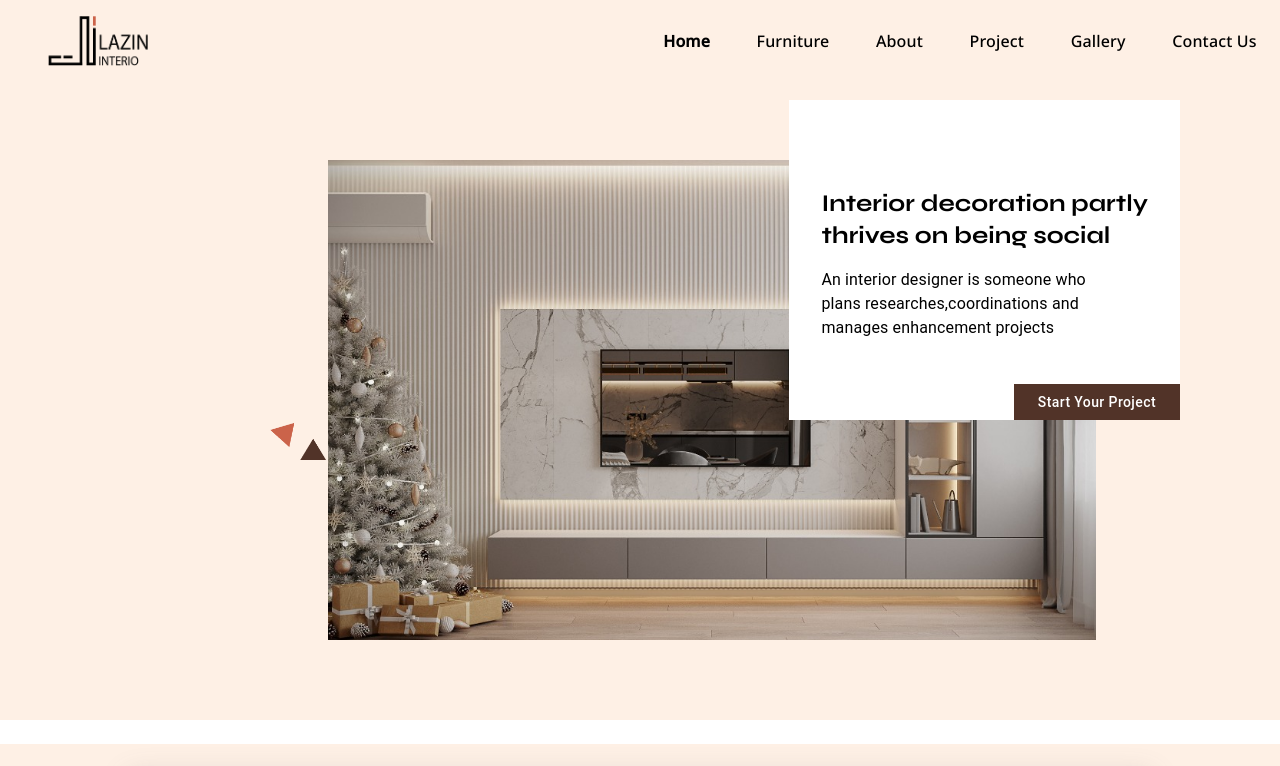
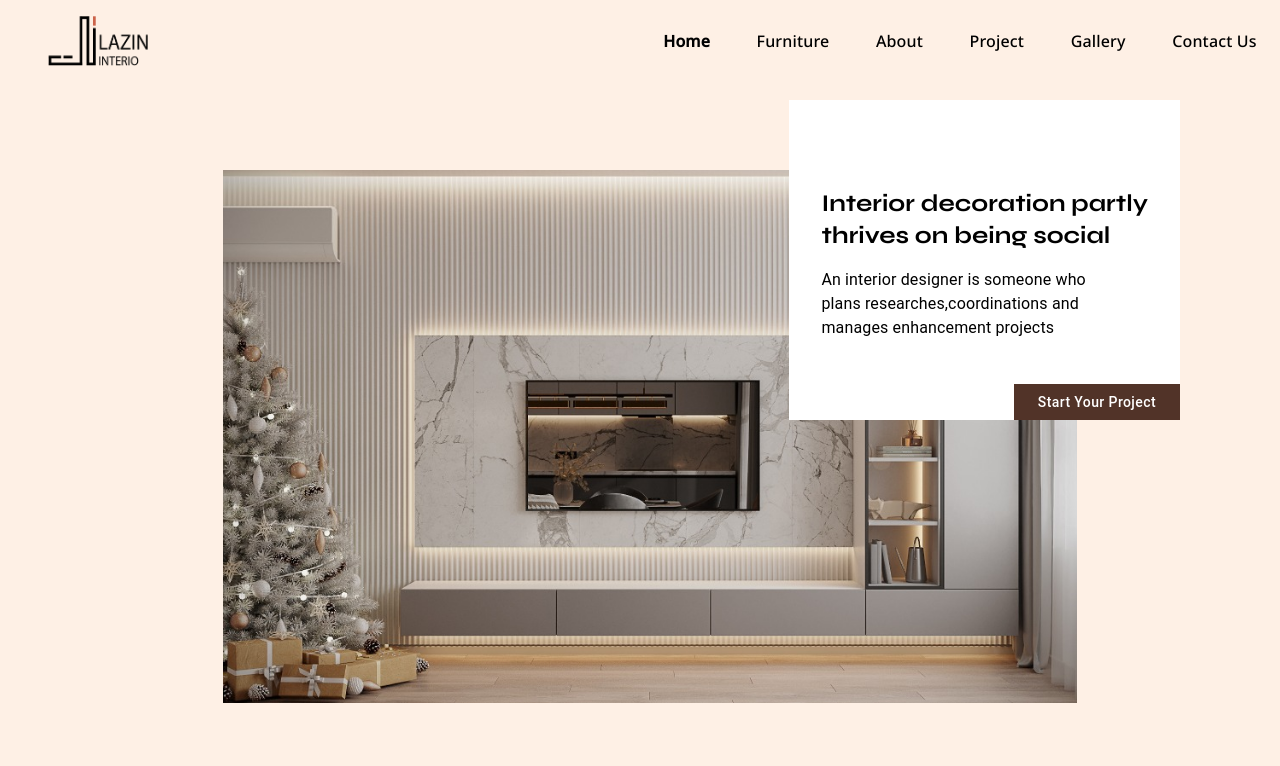
Before and after one commit to 22abhinavtv/Lazin-web-new, a Next.js app: page / in a window 1280 px wide. Shown: the top 766 px of the page. Built offline with nearby package versions, Linux system fonts and the light colour scheme; a web font is replaced by a local one.

Commit message:
new data

```diff
--- a/Components/Furniture/Banner.tsx
+++ b/Components/Furniture/Banner.tsx
@@ -10,6 +10,7 @@ export default function Banner() {
         <Grid py={10} container bgcolor={MAIN_COLOR} sx={{
             mt: { xs: 7, lg: 10 }, justifyContent: 'center', alignItems: 'center', position: "relative"
         }}>
+
 
             <img width="55%" src="/assets/home/banner/banner.jpeg" alt="" />
 
--- a/Components/Home/Banner.tsx
+++ b/Components/Home/Banner.tsx
@@ -7,30 +7,34 @@ import { H3, H4, H5 } from '../UI/Typography/Typography'
 
 export default function Banner() {
 
-    const bgImage = '/assets/home/banner/banner.jpeg'
-
 
     return (
-
 
 
         <Grid container>
 
             <Grid py={10} container bgcolor={MAIN_COLOR} sx={{
-                mt: { xs: 7, lg: 10 }, justifyContent: 'center', alignItems: 'center',
+                mt: { xs: 0, lg: 10 }, justifyContent: 'center', alignItems: 'center',
             }}>
 
-                <Grid container
+                {/* <Grid container
                     sx={{ width: "5%", ml: 10, mt: 10 }}
                     component="img"
                     src='/assets/home/banner/shape-2.png'
-                />
+                /> */}
 
-                <img width="60%" src="/assets/home/banner/banner.jpeg" alt="" />
+                <Grid container sm={11} md={10} lg={8}>
 
-                <Grid sx={{
+                <img style={{padding:"10px"}} width="100%" src="/assets/home/banner/banner.jpeg" alt="" />
+
+
+                </Grid>
+
+
+                <Grid  sx={{
+                    width:{xs: "100%", lg: "fit-content" },
                     bgcolor: "white", p: 4,
-                    position: 'absolute',
+                    position:  {xs:'static',lg: 'absolute'},
                     top: 100,
                     right: 100
                 }}>
@@ -42,7 +46,7 @@ export default function Banner() {
                         <br />
                         manages enhancement projects</Typography>
 
-                    <Grid container justifyContent="end" sx={{ bgcolor: "white", position: "absolute", bottom: 0, right: 0 }}>
+                    <Grid container justifyContent="end" sx={{ position:  {xs:'static',lg: 'absolute'}, bottom: 0, right: 0 }}>
 
                         <HoverButton px={3} bgcolor={SECONDARY_COLOR}>Start your project</HoverButton>
 
--- a/Components/Home/UsedWoods.tsx
+++ b/Components/Home/UsedWoods.tsx
@@ -31,7 +31,7 @@ export default function UsedWoods() {
 
     return (
         <Grid item container justifyContent="center" sx={{
-            mt: { xs: 3, lg:'' },
+
             bgcolor: MAIN_COLOR,
             p: 3,
         }}>
```
